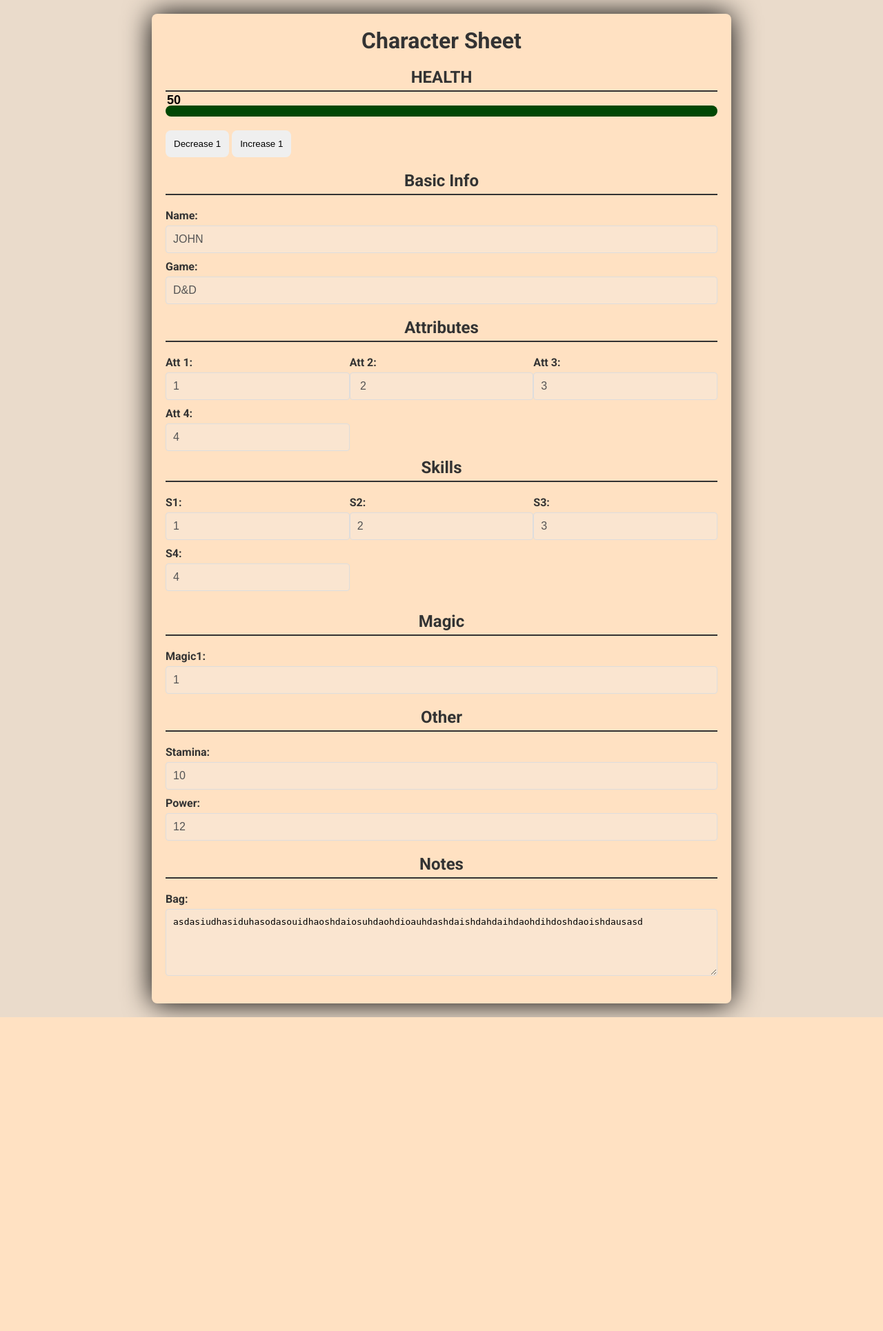
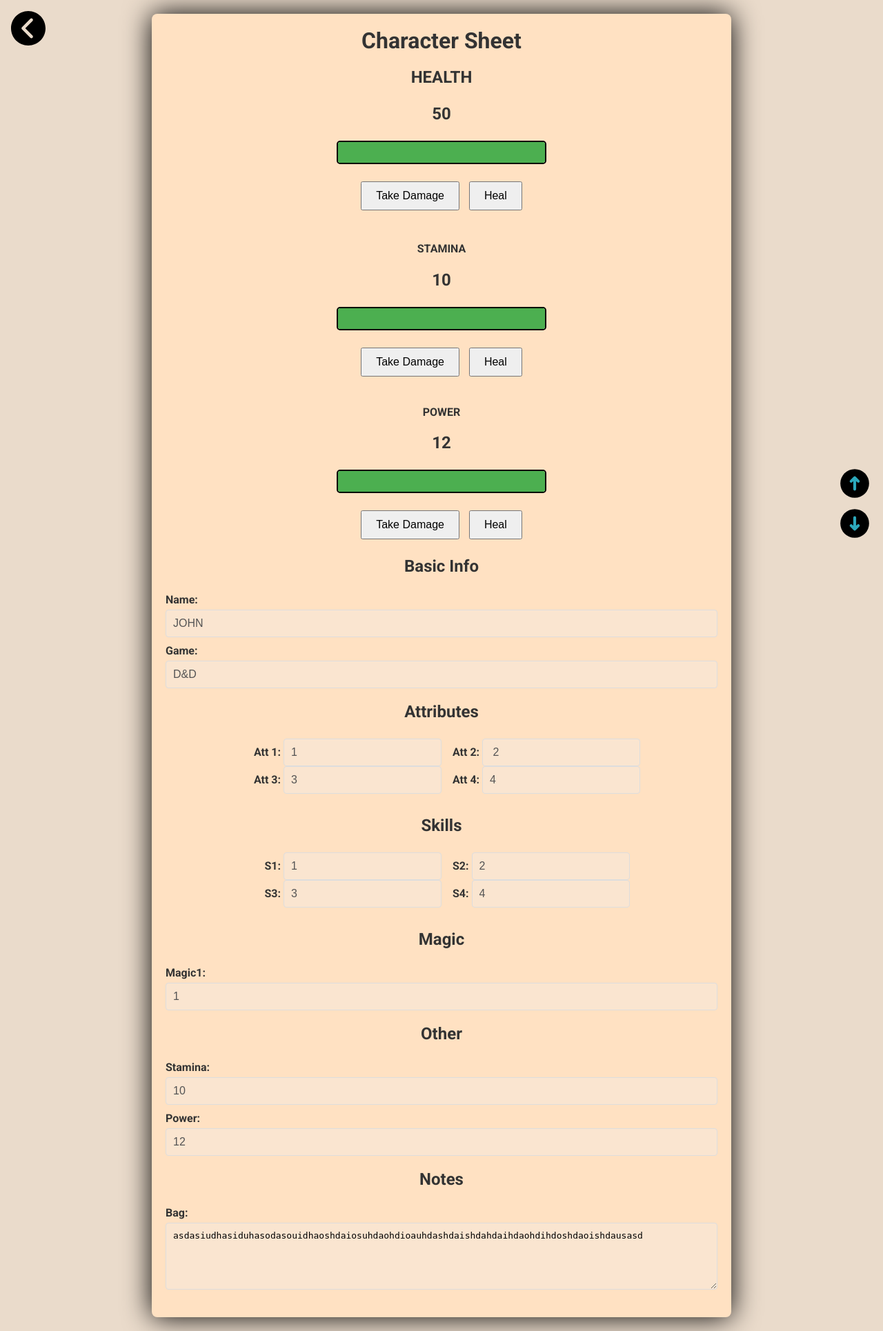
Before and after one commit to sirBaggins/shire_rpg, a Flask app: page /sheet/36 in a window 1280 px wide. Shown: the whole page at 69% size. Before the commit the page ends 1475 px from the top, so only its background shows below. Run offline with Flask 3, Linux system fonts and the light colour scheme; a user stored in the database is signed in; data comes from the database, SQL or seed files in the repository; both versions use the stored data as it was after the commit; some libraries are stand-ins or nearby versions.

Commit message:
enhance sheet & reduce size of images

```diff
--- /dev/null
+++ b/static/script.js
@@ -0,0 +1,49 @@
+function initBar(id, maxValue) {
+    document.getElementById(id).style.width = "100%";
+    document.getElementById(id + "Title").innerText = maxValue;
+}
+
+function updateBar(id, maxValue, operator) {
+    const fraction = (100 / maxValue);
+    const barItself = document.getElementById(id);
+    const numerator = document.getElementById(id + "Title");
+
+    if (operator === "sub") {
+        // subtract to numerator
+        const number = numerator.innerText;
+
+        // subtract to bar
+        const barWidth = barItself.style.width;
+        const result = (parseInt(barWidth) - fraction)
+
+        if (result >= 0) {
+            numerator.innerText = (parseInt(number) - 1);
+            barItself.style.width = (result + "%");
+        }
+
+    }
+    else {
+        // add to numerator
+        const number = numerator.innerText;
+
+        // add to bar
+        const barWidth = barItself.style.width;
+        const result = (parseInt(barWidth) + fraction)
+
+        if (result <= 100) {
+            numerator.innerText = (parseInt(number) + 1);
+            barItself.style.width = (result + "%");
+        }
+    }
+
+    const colorValue = parseInt(barItself.style.width);
+
+    if (colorValue > 50) {
+        barItself.style.backgroundColor = '#4caf50'; // Green
+    } else if (colorValue > 25) {
+        barItself.style.backgroundColor = '#ffeb3b'; // Yellow
+    } else {
+        barItself.style.backgroundColor = '#f44336'; // Red
+    }
+
+}
--- /dev/null
+++ b/static/sheet.css
@@ -0,0 +1,169 @@
+body {
+    font-family: 'Roboto', sans-serif;
+    background-color: #eadbcb;
+    color: #333;
+    margin: 0;
+    padding: 20px;
+}
+
+.container {
+    max-width: 800px;
+    margin: 0 auto;
+    padding: 20px;
+    border-radius: 8px;
+    background-color: #ffe1c2;
+    box-shadow: 0 0 40px rgb(0, 0, 0);
+}
+
+h1,
+h2 {
+    text-align: center;
+    margin: 0 0 20px;
+}
+
+h2 {
+    font-size: 1.5em;
+
+    padding-bottom: 5px;
+}
+
+.section {
+    margin-bottom: 20px;
+}
+
+
+.section_bars {
+    align-self: center;
+    background-color: #000;
+}
+
+.input-group {
+    display: flex;
+    flex-direction: column;
+    margin-bottom: 10px;
+}
+
+.input-group label {
+    font-weight: bold;
+    margin-bottom: 5px;
+}
+
+.input-group input,
+.input-group select,
+.input-group textarea {
+    padding: 10px;
+    border: 1px solid #ddd;
+    border-radius: 4px;
+    font-size: 1em;
+}
+
+.stat-grid {
+    display: flex;
+    flex-wrap: wrap;
+    gap: 10px;
+    margin-bottom: 20px;
+}
+
+.stat {
+    flex: 1;
+    min-width: 100px;
+    text-align: center;
+    padding: 10px;
+    border: 1px solid #ddd;
+    border-radius: 4px;
+    background-color: #f0f0f0;
+}
+
+.grid-flow {
+    display: grid;
+    grid-auto-flow: row;
+    grid-template-columns: repeat(3, 1fr);
+    grid-template-rows: repeat(2, 1fr);
+}
+
+.placeholder-black::placeholder {
+    color: black;
+}
+
+.bar-container {
+
+    width: 300px;
+    height: 30px;
+    border: 2px solid #000;
+    background-color: #ddd;
+    border-radius: 5px;
+    overflow: hidden;
+    margin-bottom: 20px;
+}
+
+.bar {
+    height: 100%;
+    width: 100%;
+    background-color: #4caf50;
+    transition: width 0.5s;
+}
+
+button {
+    margin: 5px;
+    padding: 10px 20px;
+    font-size: 16px;
+    cursor: pointer;
+}
+
+
+.title {
+    border: none;
+    margin: none;
+}
+
+.container-of-container {
+    display: flex;
+    flex-direction: column;
+    align-items: center;
+    margin-bottom: 1rem;
+    text-align: center;
+}
+
+.flex-box {
+    display: flex;
+    flex-direction: row;
+    justify-content: center;
+    flex-wrap: wrap;
+    margin-bottom: 2rem;
+}
+
+.flex-items {
+    display: inline;
+    margin-left: 1rem;
+}
+
+
+.flex-items label {
+    font-weight: bold;
+    margin-bottom: 5px;
+}
+
+.flex-items input,
+.flex-items select,
+.flex-items textarea {
+    padding: 10px;
+    border: 1px solid #ddd;
+    border-radius: 4px;
+    font-size: 1em;
+}
+
+.fixed-return {
+    position: absolute;
+    top: 1rem;
+    left: 1rem;
+}
+
+.floatUpDown {
+    position: fixed;
+    bottom: 1rem;
+    right: 1rem;
+}
+
+.floatDown {
+    transform: rotate(180deg);
+}
--- a/templates/sheet.html
+++ b/templates/sheet.html
@@ -6,181 +6,121 @@
     <meta name="viewport" content="width=device-width, initial-scale=1.0">
     <title>RPG Character Sheet</title>
     <link rel="stylesheet" href="https://fonts.googleapis.com/css2?family=Roboto:wght@400;700&display=swap">
-    <style>
-        body {
-            font-family: 'Roboto', sans-serif;
-            background-color: #eadbcb;
-            color: #333;
-            margin: 0;
-            padding: 20px;
-        }
-
-        .container {
-            max-width: 800px;
-            margin: 0 auto;
-            padding: 20px;
-            border-radius: 8px;
-            background-color: #ffe1c2;
-            box-shadow: 0 0 40px rgb(0, 0, 0);
-        }
-
-        h1,
-        h2 {
-            text-align: center;
-            margin: 0 0 20px;
-        }
-
-        h2 {
-            font-size: 1.5em;
-            border-bottom: 2px solid #333;
-            padding-bottom: 5px;
-        }
-
-        .section {
-            margin-bottom: 20px;
-        }
-
-        .input-group {
-            display: flex;
-            flex-direction: column;
-            margin-bottom: 10px;
-        }
-
-        .input-group label {
-            font-weight: bold;
-            margin-bottom: 5px;
-        }
-
-        .input-group input,
-        .input-group select,
-        .input-group textarea {
-            padding: 10px;
-            border: 1px solid #ddd;
-            border-radius: 4px;
-            font-size: 1em;
-        }
-
-        .stat-grid {
-            display: flex;
-            flex-wrap: wrap;
-            gap: 10px;
-            margin-bottom: 20px;
-        }
-
-        .stat {
-            flex: 1;
-            min-width: 100px;
-            text-align: center;
-            padding: 10px;
-            border: 1px solid #ddd;
-            border-radius: 4px;
-            background-color: #f0f0f0;
-        }
-
-        .grid-flow {
-            display: grid;
-            grid-auto-flow: row;
-            grid-template-columns: repeat(3, 1fr);
-            grid-template-rows: repeat(2, 1fr);
-        }
-
-        .placeholder-black::placeholder {
-            color: black;
-        }
-
-        .health-bar-container {
-            width: 100%;
-            /* max-width: 500px; */
-            background-color: #610000;
-            border-radius: 25px;
-            overflow: hidden;
-            margin-bottom: 20px;
-            border: none;
-        }
-
-        .health-bar {
-            height: 1rem;
-            width: 80%;
-            background-color: #004704;
-            transition: width 0.5s ease;
-        }
-
-        .btn {
-            border-radius: 8px;
-            border: none;
-            padding: 12px;
-            text-align: center;
-        }
-
-        .numerator {
-            position: absolute;
-            top: 8rem;
-
-            width: 3rem;
-            height: 2rem;
-            font-size: large;
-            border: none;
-            font-weight: bolder;
-            color: black;
-            background-color: rgba(0, 0, 0, 0);
-
-        }
-    </style>
+    <link rel="stylesheet" href="../static/sheet.css">
+    <script src="../static/script.js"></script>
 </head>
 
 <body>
+
+    <div class="floatReturn">
+        <a href="/games">
+            <i class="fixed-return">
+                <?xml version="1.0" encoding="iso-8859-1"?>
+                <svg fill="#000000" height="50px" width="50px" version="1.1" id="Layer_1"
+                    xmlns="http://www.w3.org/2000/svg" xmlns:xlink="http://www.w3.org/1999/xlink" viewBox="0 0 330 330"
+                    xml:space="preserve">
+                    <path id="XMLID_6_" d="M165,0C74.019,0,0,74.019,0,165s74.019,165,165,165s165-74.019,165-165S255.981,0,165,0z M205.606,234.394
+        c5.858,5.857,5.858,15.355,0,21.213C202.678,258.535,198.839,260,195,260s-7.678-1.464-10.606-4.394l-80-79.998
+        c-2.813-2.813-4.394-6.628-4.394-10.606c0-3.978,1.58-7.794,4.394-10.607l80-80.002c5.857-5.858,15.355-5.858,21.213,0
+        c5.858,5.857,5.858,15.355,0,21.213l-69.393,69.396L205.606,234.394z" />
+                </svg>
+            </i>
+        </a>
+    </div>
+
+    <div class="floatUpDown">
+        <div class="floatUp">
+            <a href="#top">
+                <?xml version="1.0" encoding="utf-8"?>
+                <svg fill="#000000" width="50px" height="50px" viewBox="0 0 24 24" id="top-circle"
+                    data-name="Flat Color" xmlns="http://www.w3.org/2000/svg" class="icon flat-color">
+                    <circle id="primary" cx="12" cy="12" r="10" style="fill: rgb(0, 0, 0);"></circle>
+                    <path id="secondary"
+                        d="M15.21,9.79l-2.5-2.5a1,1,0,0,0-1.42,0l-2.5,2.5a1,1,0,0,0,1.42,1.42l.79-.8V16a1,1,0,0,0,2,0V10.41l.79.8a1,1,0,0,0,1.42,0A1,1,0,0,0,15.21,9.79Z"
+                        style="fill: rgb(44, 169, 188);"></path>
+                </svg>
+            </a>
+        </div>
+        <div class="floatDown">
+            <a href="#bottom">
+                <?xml version="1.0" encoding="utf-8"?>
+                <svg fill="#000000" width="50px" height="50px" viewBox="0 0 24 24" id="top-circle"
+                    data-name="Flat Color" xmlns="http://www.w3.org/2000/svg" class="icon flat-color">
+                    <circle id="primary" cx="12" cy="12" r="10" style="fill: rgb(0, 0, 0);"></circle>
+                    <path id="secondary"
+                        d="M15.21,9.79l-2.5-2.5a1,1,0,0,0-1.42,0l-2.5,2.5a1,1,0,0,0,1.42,1.42l.79-.8V16a1,1,0,0,0,2,0V10.41l.79.8a1,1,0,0,0,1.42,0A1,1,0,0,0,15.21,9.79Z"
+                        style="fill: rgb(44, 169, 188);"></path>
+                </svg>
+            </a>
+        </div>
+    </div>
+
+
+
     <div class="container">
+
         <h1>Character Sheet</h1>
 
         <!-- health -->
-        <div class="section">
-            <h2>HEALTH</h2>
-            <div class="bar-container">
+        <div>
+            <div class="section">
+                <h2>HEALTH</h2>
 
                 {% for value in data %}
                 {% if value.type == "health" %}
 
-                <input type="text" class="numerator" value="" id="numerator" disabled>
+                <div class="container-of-container">
+                    <h2 id="{{ value.attribute }}Title">0</h2>
 
-                <div class="health-bar-container">
-                    <div id="health-bar" class="health-bar"></div>
-                </div>
-                <div class="controls">
-                    <button onclick="decreaseHealth(1)" class="btn">Decrease 1</button>
-                    <button onclick="increaseHealth(1)" class="btn">Increase 1</button>
+                    <!-- health bar -->
+                    <div id="bar-container" class="bar-container">
+                        <div id="{{ value.attribute }}" class="bar"></div>
+                    </div>
+
+                    <!-- controls -->
+                    <div>
+
+                        <button onclick="updateBar('{{ value.attribute }}', '{{ value.value }}', 'sub')">Take
+                            Damage</button>
+                        <button onclick="updateBar('{{ value.attribute }}', '{{ value.value }}', 'add')">Heal</button>
+                    </div>
+
+                    <script>initBar('{{ value.attribute }}', '{{ value.value }}')</script>
                 </div>
 
-
-                <script>
-                    let currentHealth = "{{ value.value }}";
-                    const maxHealth = "{{ value.value }}";
-
-                    function updateHealthBar() {
-                        const healthBar = document.getElementById('health-bar');
-                        const numerator = document.getElementById("numerator");
-                        healthBar.style.width = `${(currentHealth / maxHealth) * 100}%`;
-                        numerator.value = currentHealth;
-                    }
-
-                    function increaseHealth(amount) {
-                        currentHealth = Math.min(maxHealth, currentHealth + amount);
-                        updateHealthBar();
-                    }
-
-                    function decreaseHealth(amount) {
-                        currentHealth = Math.max(0, currentHealth - amount);
-                        updateHealthBar();
-                    }
-
-                    // Initialize the health bar
-                    updateHealthBar();
-                </script>
                 {% endif %}
                 {% endfor %}
 
+            </div>
+
+            <!-- bars -->
+            <div class="section">
+
+                {% for value in data %}
+                {% if value.type == "bars" %}
+                <div class="container-of-container">
+                    <h4 style="text-transform: uppercase;">{{ value.attribute }}</h4>
+                    <h2 id="{{ value.attribute }}Title">0</h2>
+
+                    <!-- health bar -->
+                    <div id="bar-container" class="bar-container">
+                        <div id="{{ value.attribute }}" class="bar"></div>
+                    </div>
+
+                    <!-- controls -->
+                    <div>
+
+                        <button onclick="updateBar('{{ value.attribute }}', '{{ value.value }}', 'sub')">Take
+                            Damage</button>
+                        <button onclick="updateBar('{{ value.attribute }}', '{{ value.value }}', 'add')">Heal</button>
+                    </div>
+
+                    <script>initBar('{{ value.attribute }}', '{{ value.value }}')</script>
+                </div>
+                {% endif %}
+                {% endfor %}
 
             </div>
-
         </div>
 
         <!-- basic -->
@@ -203,11 +143,11 @@
         <div class="section">
             <!-- attributes -->
             <h2>Attributes</h2>
-            <div class="grid-flow">
+            <div class="flex-box">
 
                 {% for value in data %}
                 {% if value.type == "attribute" %}
-                <div class="input-group">
+                <div class="flex-items">
 
                     <label for="{{ value.attribute }}">{{ value.attribute|title }}:</label>
                     <input type="text" id="{{ value.attribute }}" value="{{ value.value|upper() }}" disabled>
@@ -223,11 +163,11 @@
             <div class="section">
                 <h2>Skills</h2>
 
-                <div class="grid-flow">
+                <div class="flex-box">
 
                     {% for value in data %}
                     {% if value.type == "skill" %}
-                    <div class="input-group">
+                    <div class="flex-items">
 
                         <label for="{{ value.attribute }}">{{ value.attribute|title }}:</label>
                         <input type="text" id="{{ value.attribute }}" value="{{ value.value|upper() }}" disabled>
@@ -292,6 +232,8 @@
                 </div>
             </div>
         </div>
+
+        <a id="bottom"></a>
 </body>
 
 </html>
```
Also changed, not shown: templates/create_content.html (+58 -41 lines), favicon.ico (added), shire.db, static/bg/bg0.jpg, static/bg/bg3.png, static/bg/bg4.png, static/bg/logo.png.
